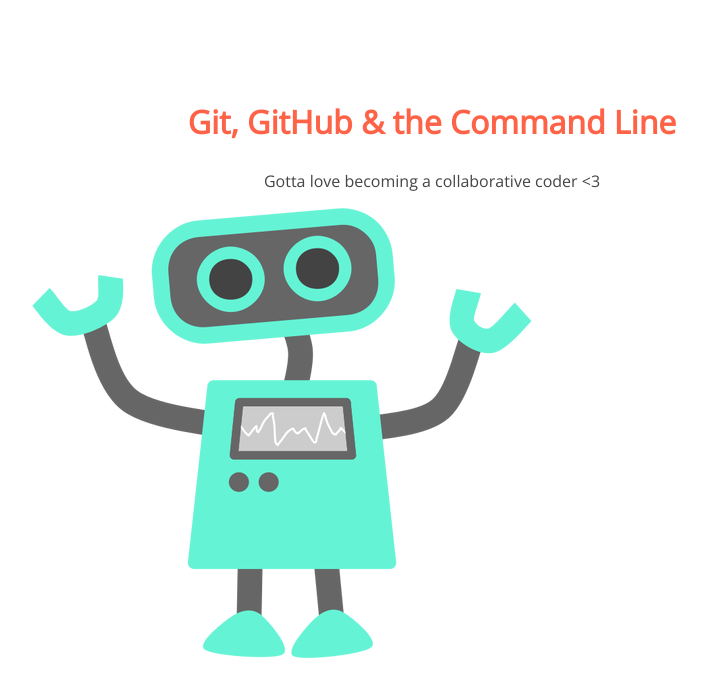
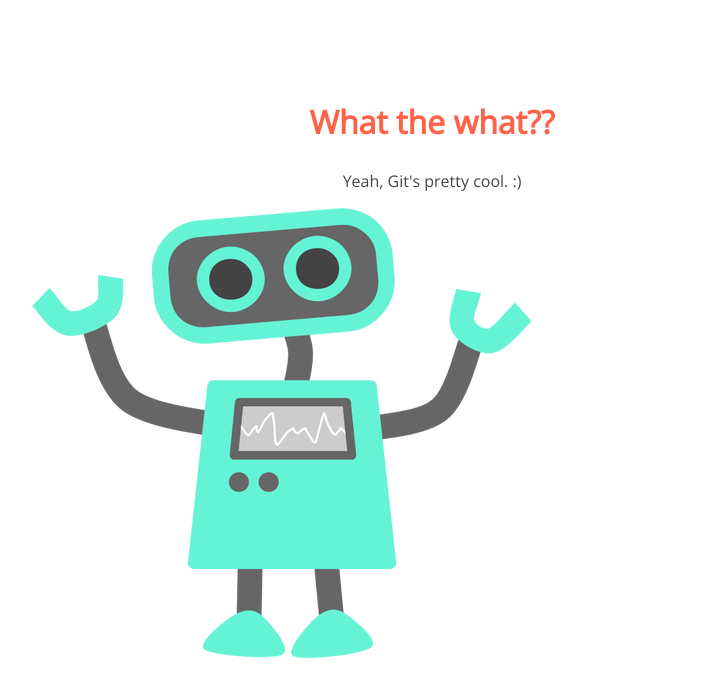
Before and after one commit to amazingamazon/105-project, a plain HTML site: page index.html in a window 1280 px wide. Shown: the whole page, without its empty margins (208-915 px from the left). Drawn offline with nearby package versions, Linux system fonts and the light colour scheme.

Commit message:
updated text in h1 and p

```diff
--- a/index.html
+++ b/index.html
@@ -8,8 +8,8 @@
 </head>
 <body>
 	<section>
-		<h1>Git, GitHub & the Command Line</h1>
-		<p>Gotta love becoming a collaborative coder <3</p>
+		<h1>What the what??</h1>
+		<p>Yeah, Git's pretty cool. :)</p>
 		<img src="img/happy-blue-robot.png">
 	</section>
 </body>
```
